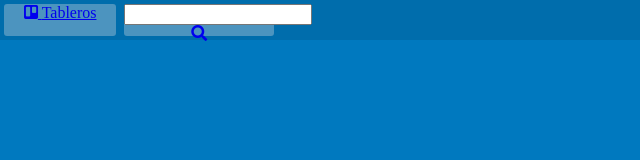
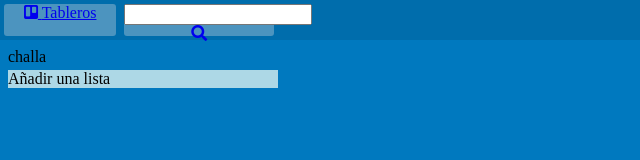
Before and after one commit to carocromatica/trello, a plain HTML site: page src/index.html in a window 1280 px wide. Shown: the full height of the page, 0-640 px from the left. Drawn offline with Linux system fonts and the light colour scheme.

Commit message:
primer avance DOM

```diff
--- a/src/css/main.css
+++ b/src/css/main.css
@@ -1,3 +1,19 @@
 html{
   background-color:#0079bf;
 }
+
+#board-header{
+  height: 32px;
+  position: relative;
+  top: 40px;
+}
+
+#board-container{
+  position: relative;
+  top:30px;
+}
+
+.listContainer{
+  width: 270px;
+  background-color: lightblue;
+}
--- a/src/css/navbar.css
+++ b/src/css/navbar.css
@@ -16,15 +16,17 @@
   height: 32px;
   text-align: center;
 }
+
+.flex-header  div:nth-of-type(1) {flex-grow: 2;}
+.flex-header  div:nth-of-type(2) {flex-grow: 8;}
+.flex-header  div:nth-of-type(3) {flex-grow: 1;}
+
 .flex-header-img {
   height:25px;
   margin: 5px;
   opacity: 0.6;
   filter: alpha(opacity=60); /* For IE8 and earlier */
 }
-.flex-header  div:nth-of-type(1) {flex-grow: 2;}
-.flex-header  div:nth-of-type(2) {flex-grow: 8;}
-.flex-header  div:nth-of-type(3) {flex-grow: 1;}
 
 .header-buttons{
   background-color: #4c94bf;
--- a/src/index.html
+++ b/src/index.html
@@ -57,6 +57,18 @@
 
   </header>
 
+<section id="board-header">
+  challa
+</section>
 
+<section id="board-container">
+  <div class="listContainer">
+    <div onclick="addList()" id="boton">Añadir una lista</div>
+    <div id="listas"></div>
+  </div>
+</section>
+
+<script src="js/main.js"></script>
 </body>
+
 </html>
--- /dev/null
+++ b/src/js/main.js
@@ -0,0 +1,10 @@
+function addList() {
+  let newlist = document.createElement("div"); //div para lista de tareas
+  let texto = document.createTextNode("nueva lista");
+  newlist.appendChild(texto);
+
+  let list = document.getElementById("listas");
+  list.appendChild(newlist);
+
+
+}
```
